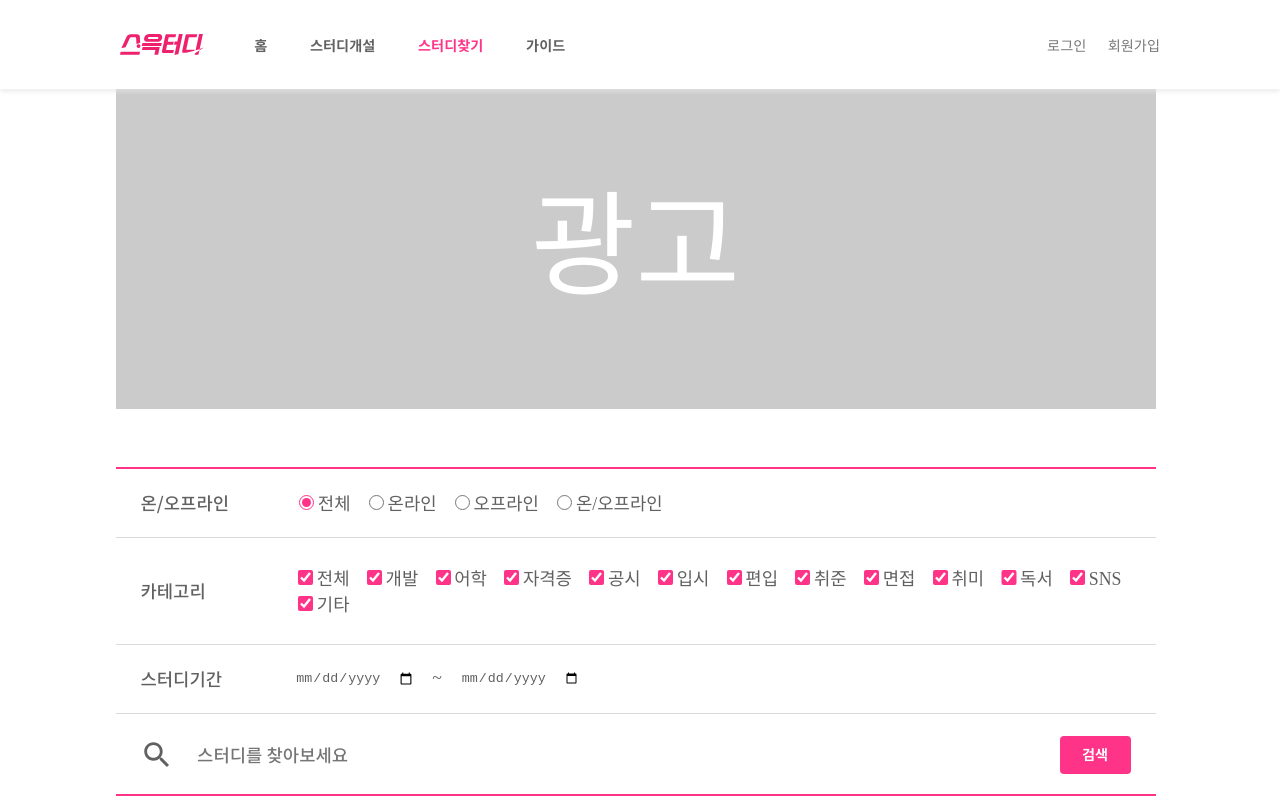
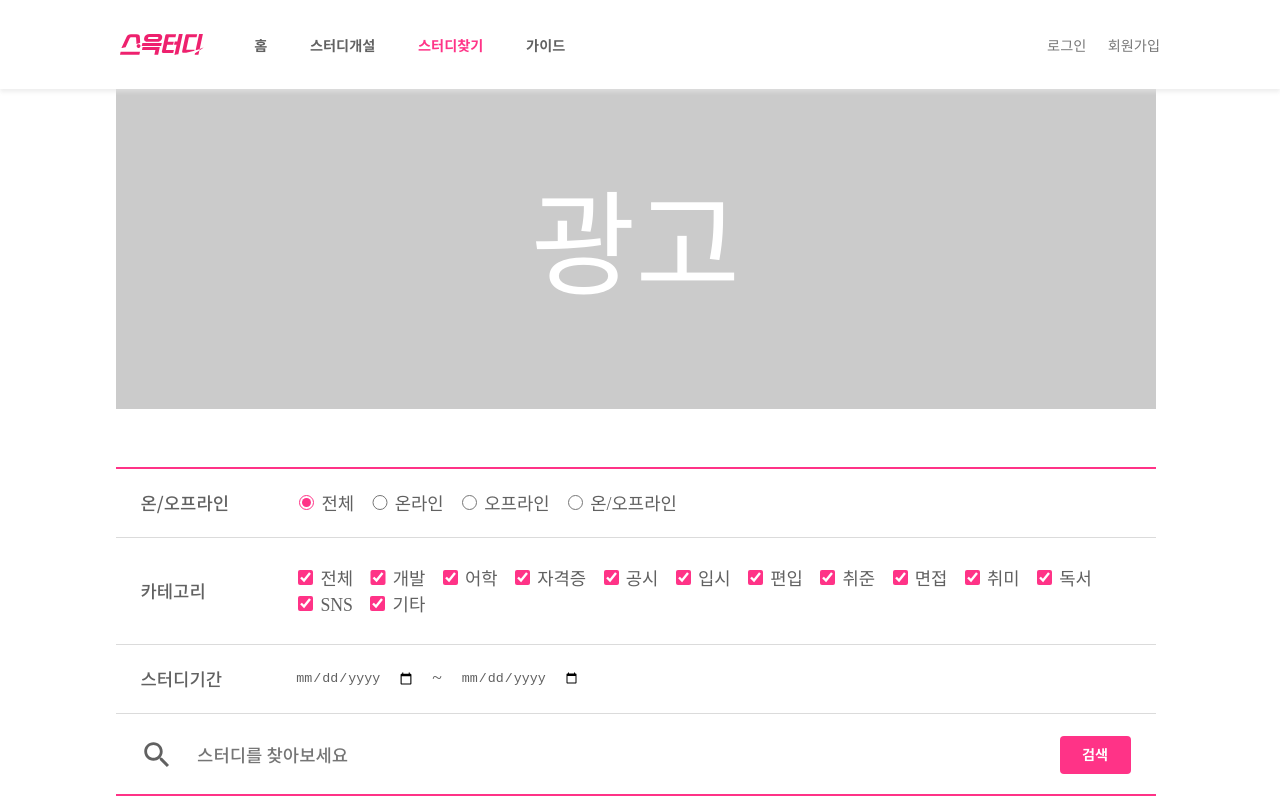
Before and after one commit to 5-TAYO/SSEUKTUDY, a React (Create React App) app in the folder frontend/: page /study/list in a window 1280 px wide. Shown: the top 800 px of the page. Built offline with nearby package versions, Linux system fonts and the light colour scheme.

Commit message:
style : 폰트 & 여백 수정

```diff
--- a/frontend/src/screens/StudyList.scss
+++ b/frontend/src/screens/StudyList.scss
@@ -45,7 +45,7 @@
 
       input[type="radio"],
       input[type="checkbox"] {
-        margin-right: vw(4px);
+        margin-right: vw(8px);
 
         width: vw(17px);
         height: vw(17px);
@@ -94,6 +94,8 @@
       }
       &__input {
         width: vw(200px);
+        color: $GRAY-9E;
+
         &:focus {
           border-bottom: 1px solid $PINK-SUB;
         }
```
